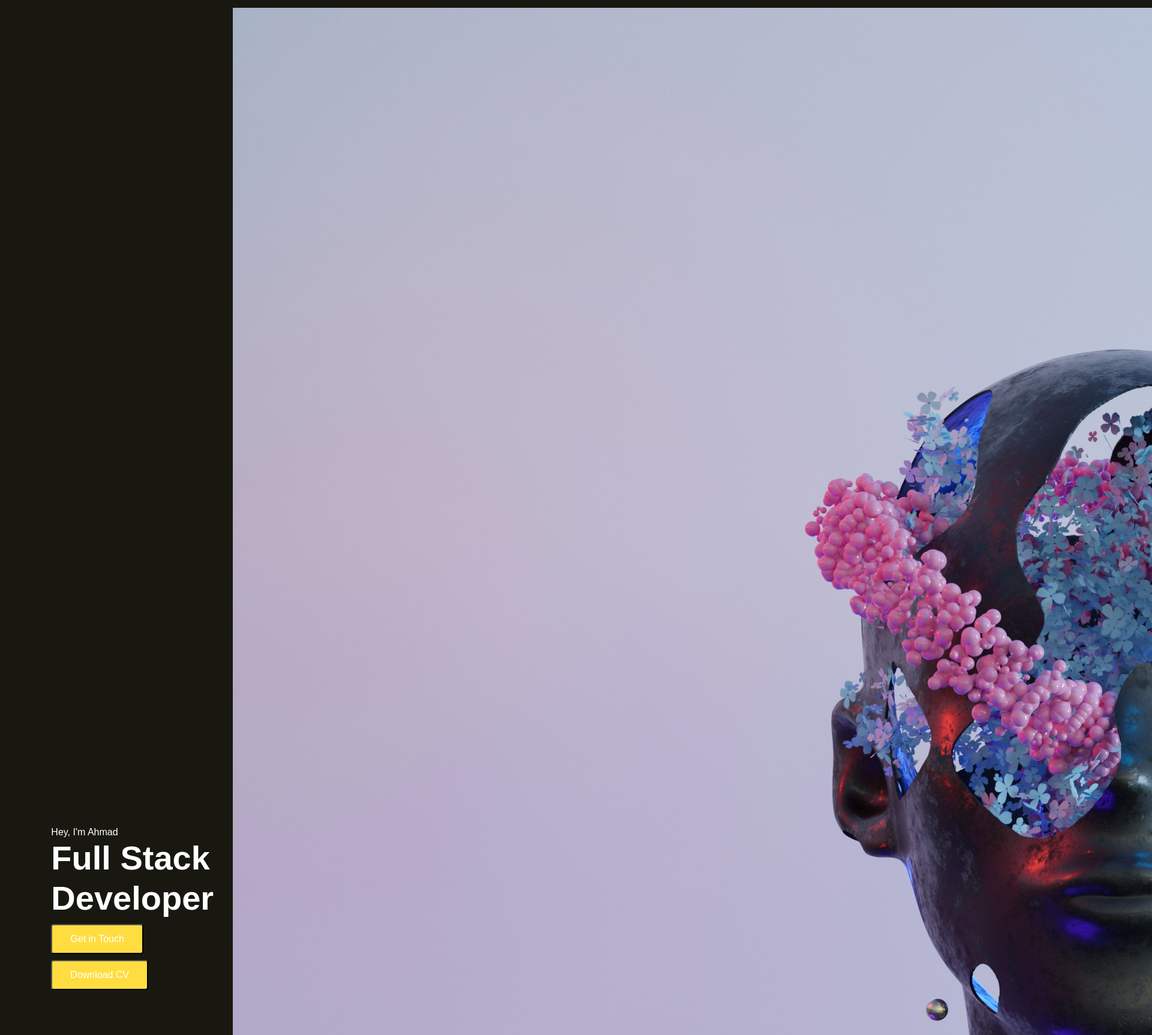
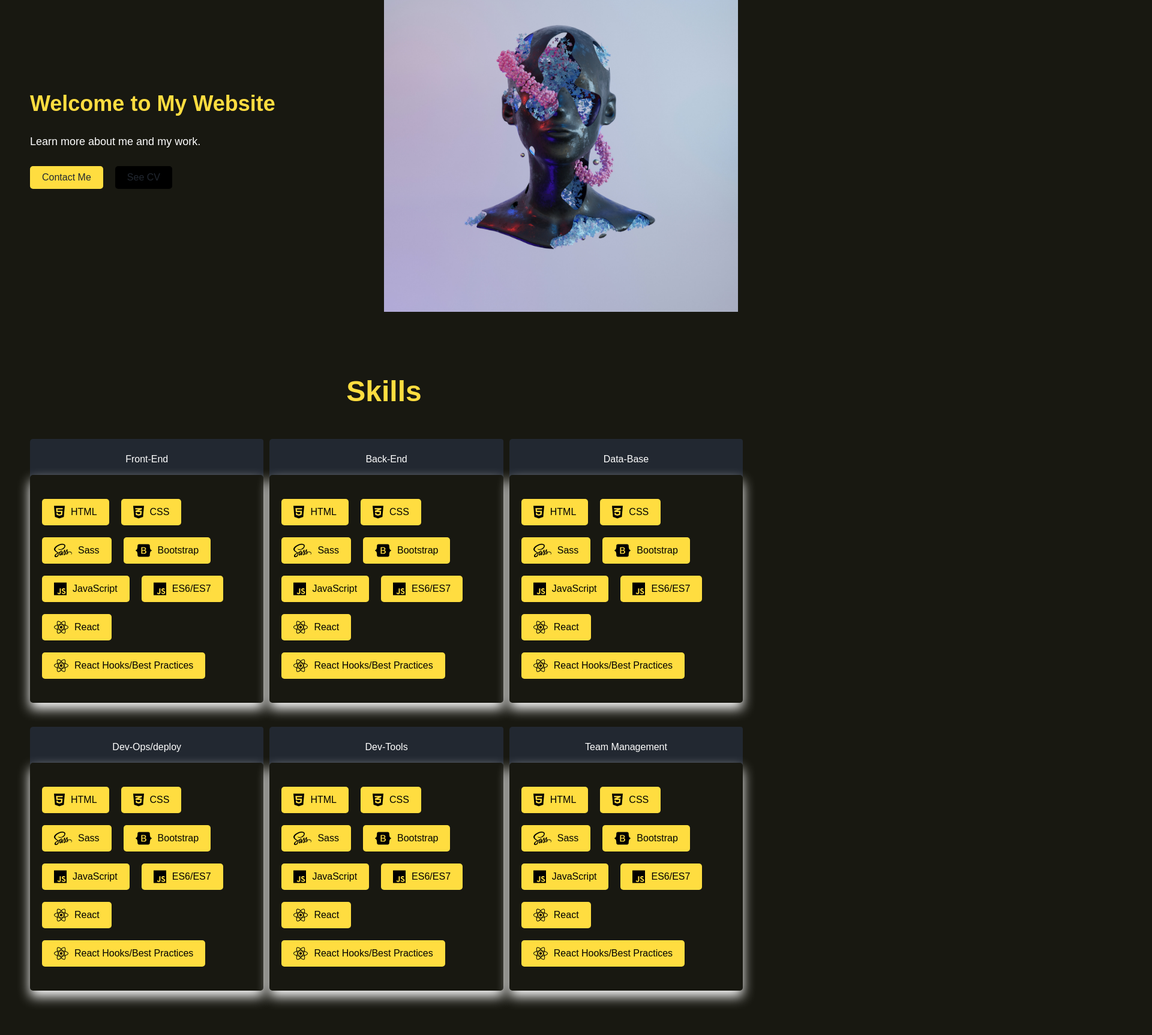
Before and after one commit to ahmad-mj/react-portfolio, a React (Create React App) app: page / in a window 1280 px wide. Shown: the part 120-1846 px from the top of the page at 60% size, 1920 px wide, since content can reach past the window. Built offline with nearby package versions, Linux system fonts and the light colour scheme; a web font is replaced by a local one.

Commit message:
Update HeroSection

```diff
--- a/src/containers/home/HeroSection.jsx
+++ b/src/containers/home/HeroSection.jsx
@@ -1,23 +1,21 @@
 import React from "react";
 const HeroSection = () => {
 return(
-    <div id="heroSection" className="hero_section">
-        <div className="content_box">
-            <div className="content">
-                <p className="title">Hey, I'm Ahmad</p>
-                <h1 className="hero_section_title">
-                    <span className="hero_section_title_color">Full Stack</span>
-                    <br />
-                    Developer
-                </h1>
-            </div>
-            <button className="btn btn_primary">Get in Touch</button>
-            <button className="btn btn_primary">Download CV</button>
+    <div className="hero-section">
+    <div className="hero-content">
+      <div className="hero-text">
+        <h1>Welcome to My Website</h1>
+        <p>Learn more about me and my work.</p>
+        <div className="button-container">
+          <button className="btn contact-button">Contact Me</button>
+          <button className="btn cv-button">See CV</button>
         </div>
-        <div className="hero_section_img">
-            <img src="./img/hero_img.jpg" alt="Hero Section" />
-        </div>
+      </div>
     </div>
+    <div className="hero-image">
+    <img src="./img/hero_img.jpg" alt="Hero Section" />
+    </div>
+  </div>
     )
 }
 export default HeroSection;
```
